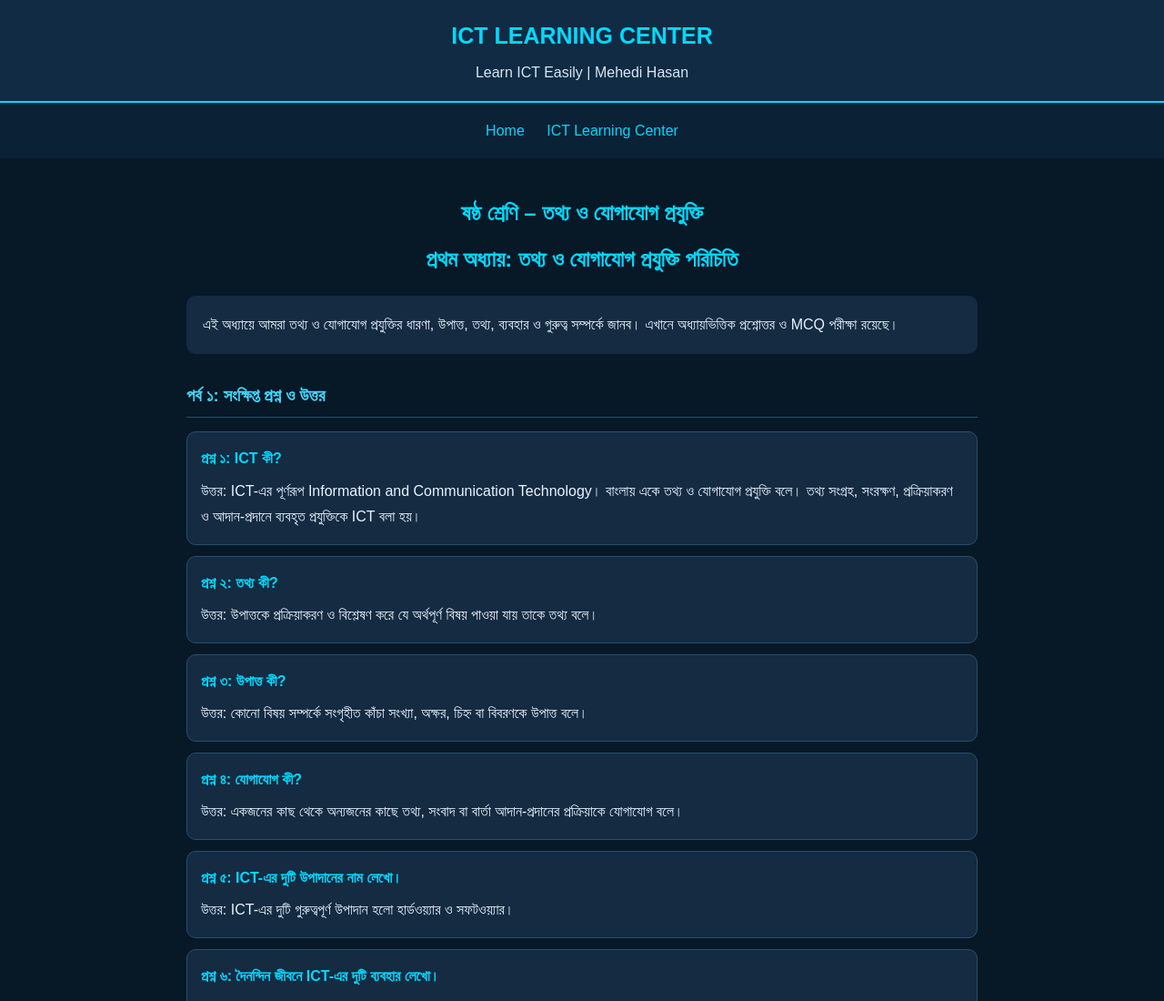
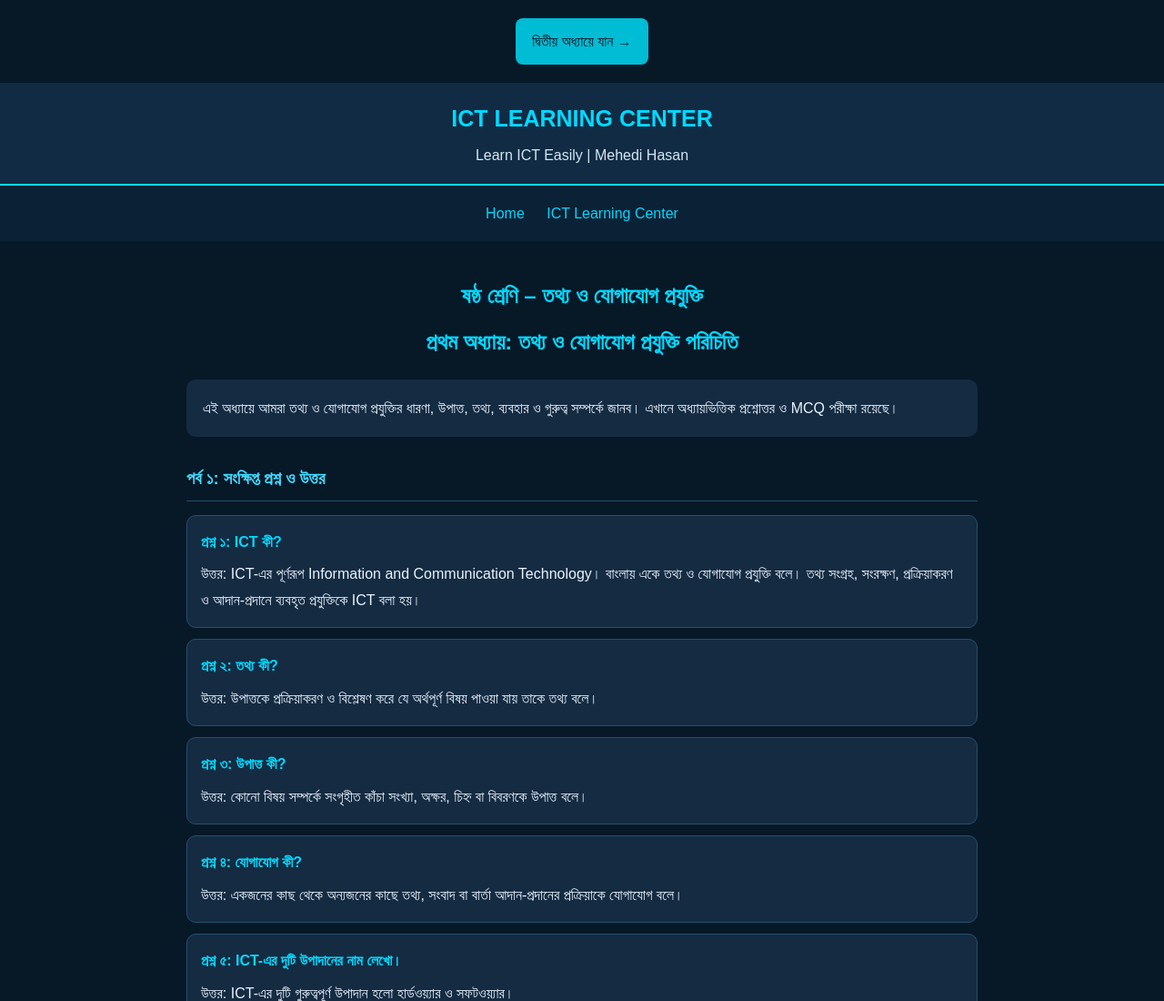
Before and after one commit to mhgithub21/mehedi-portfolio, a plain HTML site: page Classes/Class-6.html in a window 1280 px wide. Shown: the top 1100 px of the page at 91% size. Drawn offline with Linux system fonts and the light colour scheme.

Commit message:
Update Class-6.html

```diff
--- a/Classes/Class-6.html
+++ b/Classes/Class-6.html
@@ -6,7 +6,14 @@
     <meta name="viewport" content="width=device-width, initial-scale=1.0">
     <meta name="description" content="ষষ্ঠ শ্রেণির ICT প্রথম অধ্যায়ের প্রশ্ন উত্তর ও MCQ পরীক্ষা।">
     <title>Class 6 ICT | Mehedi Hasan</title>
-
+<div style="text-align:center; margin:20px;">
+    <a href="chapter.html?class=6&chapter=2"
+       style="background:#00bcd4; color:#071827;
+       padding:12px 18px; border-radius:8px;
+       text-decoration:none; display:inline-block;">
+       দ্বিতীয় অধ্যায়ে যান →
+    </a>
+</div>
     <style>
         * {
             margin: 0;
```
